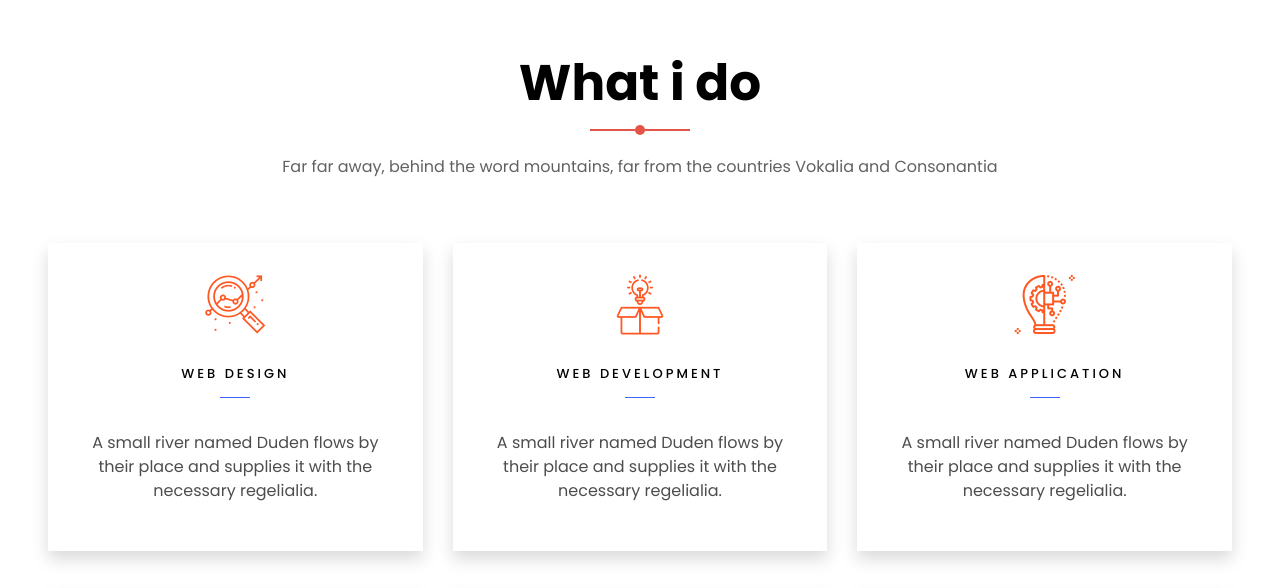
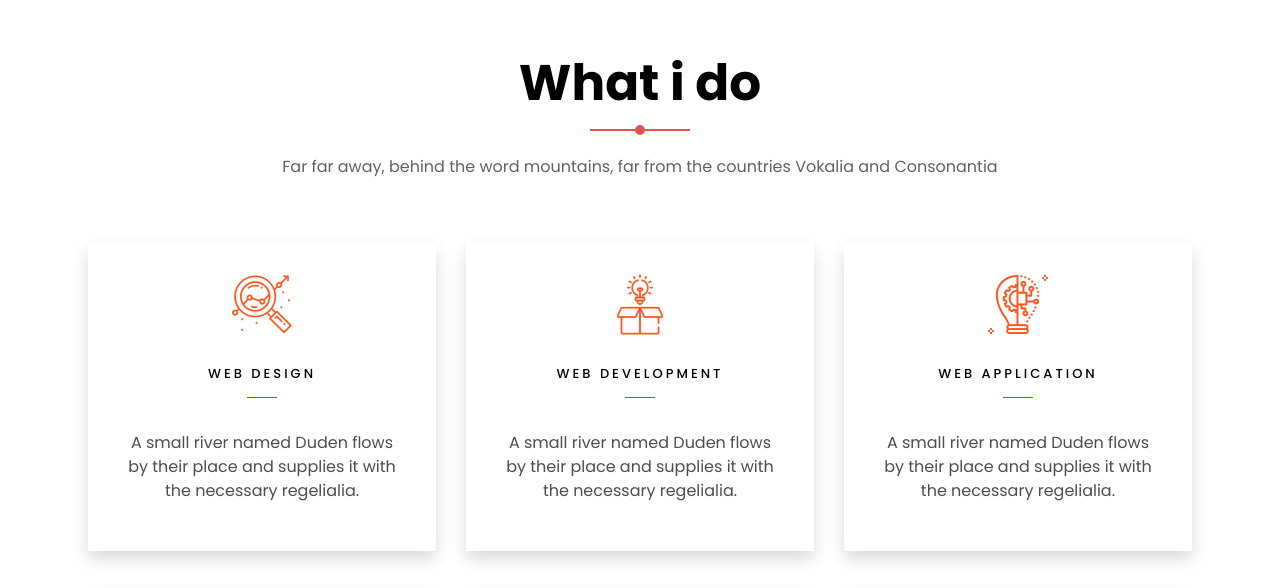
Before and after one commit to mdzahidulislam314/my-portfolio-website, a plain HTML site: page index.html in a window 1280 px wide. Shown: the part 2912-3500 px from the top of the page. Drawn offline with nearby package versions, Linux system fonts and the light colour scheme; files whose address does not match are found by name.

Commit message:
some change

```diff
--- a/index.html
+++ b/index.html
@@ -378,7 +378,7 @@
         </div>
     </section>
     <section class="ftco-section" id="services-section">
-        <div class="container-fluid px-md-5">
+        <div class="container px-md-5">
             <div class="row justify-content-center py-5 mt-5">
                 <div class="col-md-12 heading-section text-center ftco-animate">
                     <h1 class="big big-2">What i do</h1>
```
